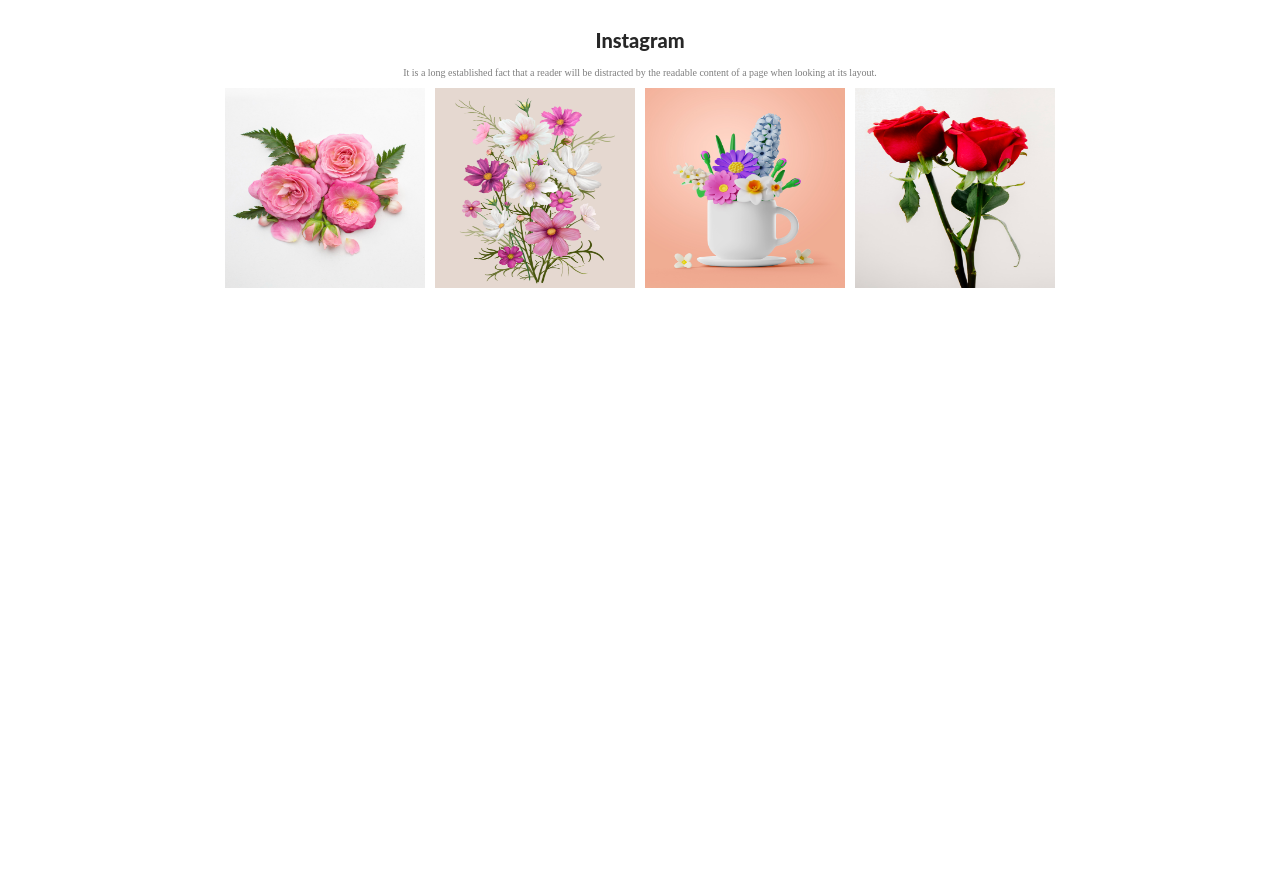
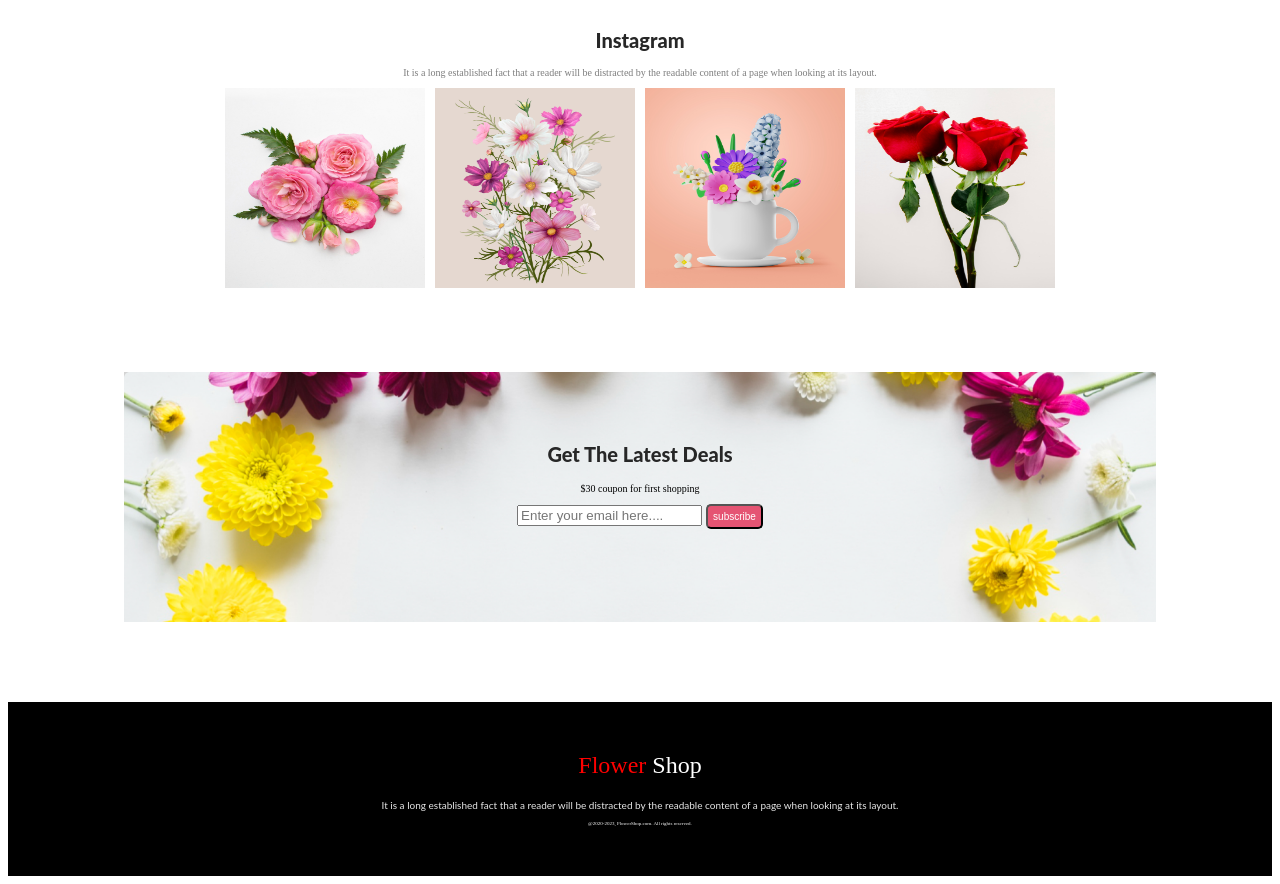
Before and after one commit to sefalyzaman/flower-shope-phero, a plain HTML site: page index.html in a window 1280 px wide. Shown: the part 1387-2271 px from the top of the page. Before the commit the page ends 1687 px from the top, so only its background shows below. Drawn offline with Linux system fonts and the light colour scheme.

Commit message:
finished footer part

```diff
--- a/index.html
+++ b/index.html
@@ -101,10 +101,26 @@
             </div>
 
         </section>
+        <section>
+           <div class="email-section">
+            <h2 class="title">Get The Latest Deals</h2>
+            <p class="sub-t">$30 coupon for first shopping</p>
+            <div class="email-form">
+                <input type="email" name="email" id="" placeholder="Enter your email here....">
+            <button class="btn">subscribe</button>
+            </div>
+           </div>
+
+        </section>
 
 
     </main>
     <footer>
+        <div class="footer-part">
+            <h2 class="footer-title"> <span class="span">Flower</span> Shop</h2>
+            <p class="footer-sub-title">It is a long established fact that a reader will be distracted by the readable content of a page when looking at its layout.</p>
+            <p class="end">@2020-2023, FlowerShop.com. All rights reserved. </p>
+        </div>
 
     </footer>
 </body>
--- a/style/index.css
+++ b/style/index.css
@@ -136,7 +136,7 @@
 }
 
 /* third section style */
-.third-section{
+.third-section {
     background-color: rgba(229, 84, 115, 0.05);
     margin: 30px 0px;
     display: flex;
@@ -153,22 +153,26 @@
     margin: 10px auto;
 
 }
-.title-text{
+
+.title-text {
     font-size: 20px;
     font-family: normal;
     text-align: center;
 
 
 }
-.span{
+
+.span {
     color: red;
 }
-.section-description{
+
+.section-description {
     font-size: 10px;
     padding: 5px;
     margin: 0 50px;
 }
-.btn-1{
+
+.btn-1 {
     color: #fff;
     background-color: #E55473;
     border-radius: 5px;
@@ -177,13 +181,65 @@
     padding: 5px;
 
 }
-.flower-rose{
+
+.flower-rose {
 
     width: 40%;
 
 }
-.flower-rose img{
+
+.flower-rose img {
     padding: 20px;
     width: 150px;
     height: 150px;
 }
+
+/* Email form section */
+.email-section {
+    width: 80%;
+    margin: 80px auto ;
+    height: 230px;
+    background-image: url("../Flower Asset/Rectangle\ 9.png");
+    background-repeat: no-repeat;
+    text-align: center;
+    padding: 10px;
+    background-color: lightgray;
+    background-size: cover;
+
+
+}
+.sub-t{
+    font-size: 10px;
+    margin-top: 0px;
+}
+
+.email-form {
+    text-align: center;
+
+}
+/* footer part */
+.footer-part{
+    background-color: black;
+    color: white;
+    text-align: center;
+
+}
+.footer-title{
+    padding: 50px 50px 0 50px;
+    font-weight: 400;
+
+
+}
+.footer-sub-title{
+    color: rgba(255, 255, 255, 0.90);
+    text-align: center;
+    font-family: Lato;
+    font-size: 10px;
+    font-style: normal;
+    font-weight: 400;
+
+}
+.end{
+    font-size: 5px;
+    padding-bottom: 50px;
+}
```
